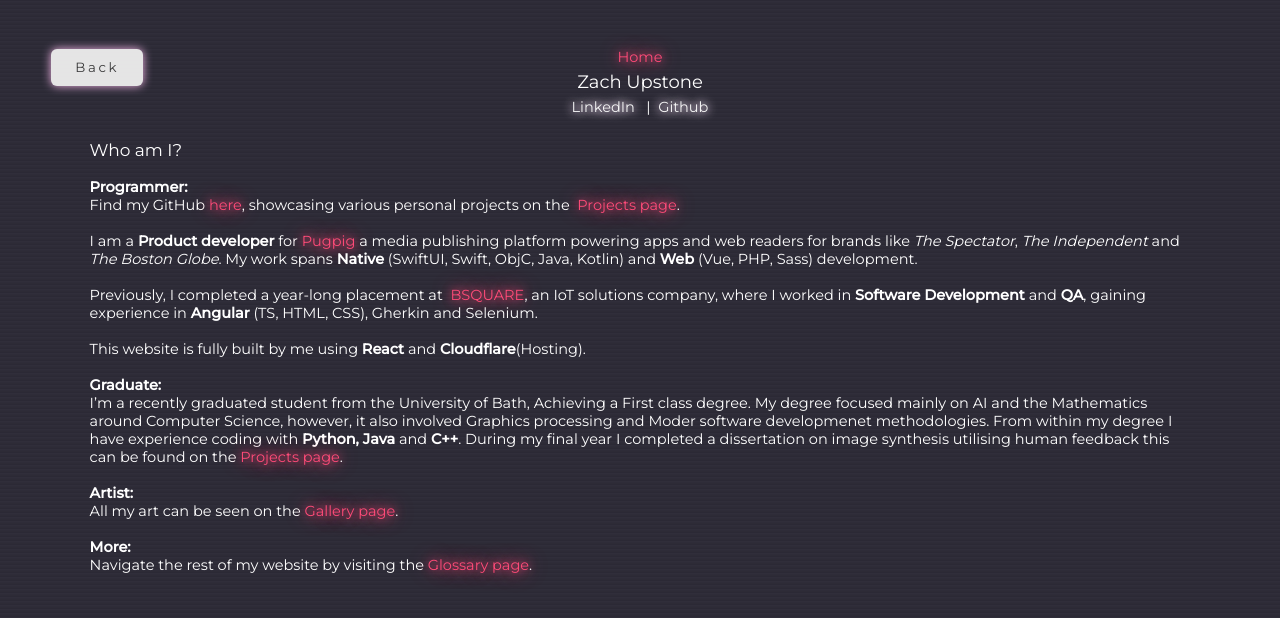
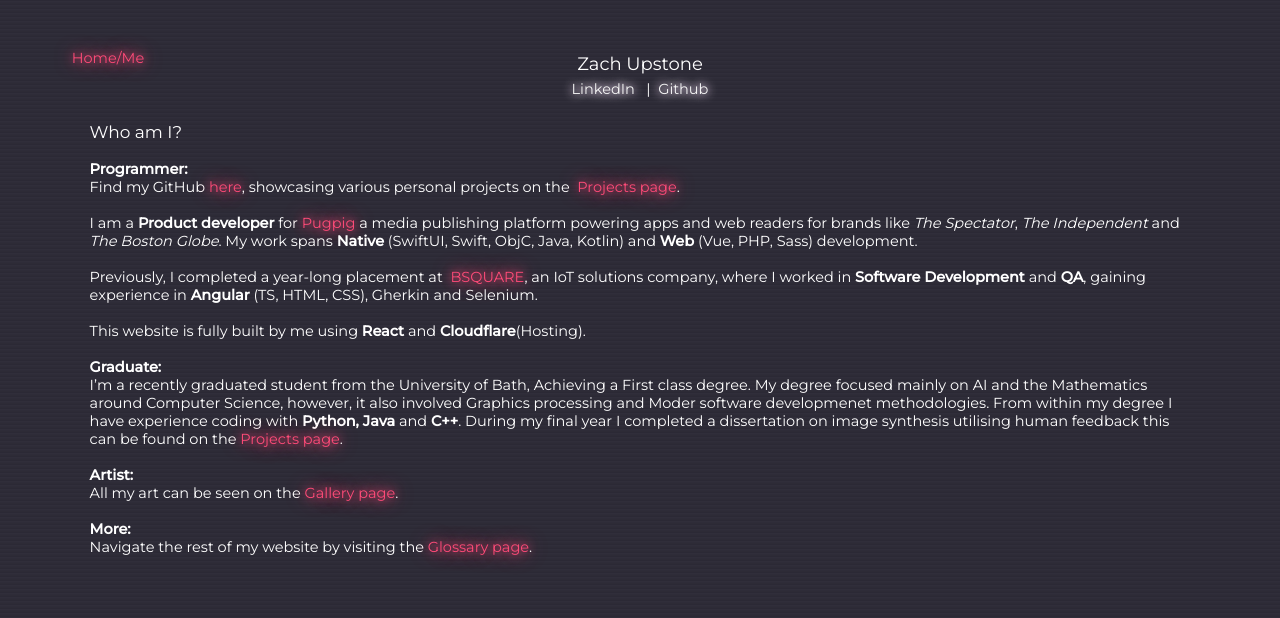
Before and after one commit to zu213/zupstn-website, a React (Create React App) app: page /#/me in a window 1280 px wide. Shown: the top 618 px of the page. Built offline with nearby package versions, Linux system fonts and the light colour scheme.

Commit message:
Componentized breadcrumbs

```diff
--- a/src/App.css
+++ b/src/App.css
@@ -112,6 +112,7 @@
   text-shadow:
     0 0 10px rgb(254, 75, 120),
     0 0 20px rgb(254, 75, 120);
+  color:rgb(254, 75, 120) !important;
 }
 
 .smallLink:link  {
@@ -131,19 +132,30 @@
   0 0 70px rgb(255, 20, 147);
 }
 
-.backButton, .smallBackButton {
+.backButton, .smallBackButton, .breadcrumbs {
   margin-top: 1px;
   left: 4%;
   position: absolute;
   display: inline-block;
 }
 
-.smallBackButton {
+.breadcrumbs {
+  position: absolute;
+}
+
+.crumbHolder {
+  text-align: left;
+  left: 4%;
+  width: 40%;
+  position: relative;
+}
+
+.smallBackButton, .backButton {
   display: none;
 }
 
 @media only screen and (max-width: 520px) {
-  .backButton {
+  .backButton, .breadcrumbs {
     display: none;
   }
 
--- a/src/App.js
+++ b/src/App.js
@@ -1,8 +1,8 @@
 
 // Normal imports
-import { Route, Routes, Link, useLocation, useNavigate, useNavigationType } from 'react-router-dom';
+import { Route, Routes, useLocation, useNavigate } from 'react-router-dom';
 import './App.css';
-import { BreadcrumbContext, BreadcrumbLink } from './BreadcrumbContext.js';
+import { BreadcrumbProvider, BreadcrumbLink, DropBreadcrumbs } from './BreadcrumbContext.js';
 import { useState, useEffect, useCallback,  } from 'react';
 
 // Page imports
@@ -32,7 +32,6 @@
   const defaultSmallBackButton = useCallback(() => (<button id="smallBackButton" className="smallBackButton" onClick={() => navigate(-1)}> &#60; </button>), [navigate]);
 
   var [backButton, setBackButton] = useState(defaultBackButton);
-  var [breadcrumbsList, setBreadcrumbsList] = useState(['/']);
   var [smallBackButton, setSmallBackButton] = useState(defaultSmallBackButton);
 
   // listeners
@@ -46,76 +45,13 @@
     }
   }, [location.pathname, defaultBackButton, defaultSmallBackButton]);
 
-  function useBackButton() {
-    const navigationType = useNavigationType(); // 'POP', 'PUSH', or 'REPLACE'
-
-    useEffect(() => {
-      if (navigationType === 'POP' && breadcrumbsList.length > 1) {
-        removeBreadcrumbsAfter(breadcrumbsList.length - 2);
-      }
-    }, [navigationType]);
-  }
-
-  useBackButton();
-
-
-  function useWindowWidth() {
-    const [width, setWidth] = useState(window.innerWidth);
-    useEffect(() => {
-      const onResize = () => setWidth(window.innerWidth);
-      window.addEventListener('resize', onResize);
-      return () => window.removeEventListener('resize', onResize);
-    }, []);
-    return width;
-  }
-
-  const DropBreadcrumbs = () => {
-
-    const width = 0.4 * useWindowWidth();
-    const allowedCrumbs = Math.floor(width / 60);
-
-    const processedCrumbs = breadcrumbsList.length > allowedCrumbs ? [breadcrumbsList[0], '...', ...breadcrumbsList.slice(-allowedCrumbs + 1)] : breadcrumbsList;
-
-    return (
-      <div className='breadcrumbs'>
-        {processedCrumbs.map((crumb, index) => (
-          <span>
-            {crumb === '...' ? '/...' :
-              <Link className='smallLink breadcrumb' to={crumb} onClick={() => removeBreadcrumbsAfter(index)}>
-                {crumb === '/' ? index === 0 ? 'Home' : '/Home' : processCrumbString(crumb)}
-              </Link>
-            }
-          </span>
-        ))}
-      </div>
-    );
-  };
-
-  function addBreadcrumb(newCrumb) {
-    setBreadcrumbsList(prevList => [...prevList, newCrumb]);
-  }
-
-  function removeBreadcrumbsAfter(index) {
-    setBreadcrumbsList(prevList => prevList.slice(0, index + 1));
-  }
-
-  function processCrumbString(crumb) {
-    if (!crumb) return '';
-
-    return crumb.replace(
-      /([a-zA-Z])/,
-      (match) => match.toUpperCase()
-    );
-  }
-
-
   return(
     <div id="all" className='app'>
-      <BreadcrumbContext.Provider value={{ breadcrumbsList, addBreadcrumb }}>
-        <div>
+      <BreadcrumbProvider>
+        <div className='crumbHolder'>
           {backButton}
           {smallBackButton}
-          {DropBreadcrumbs()}
+          <DropBreadcrumbs />
         </div>
         <Routes>
           <Route exact path='/' element={<Home/>} />
@@ -132,7 +68,7 @@
           <Route path='/glossary' element={<Glossary/>} />
           <Route path='*' element={<NotFound/>} />
         </Routes>
-      </BreadcrumbContext.Provider>
+      </BreadcrumbProvider>
     </div>
   );
 }
--- a/src/BreadcrumbContext.js
+++ b/src/BreadcrumbContext.js
@@ -1,5 +1,5 @@
-import { createContext, useContext } from 'react';
-import { Link } from 'react-router-dom';
+import { createContext, useContext, useState, useEffect, useRef } from 'react';
+import { Link, useNavigationType, useLocation } from 'react-router-dom';
 
 export const BreadcrumbContext = createContext();
 
@@ -7,6 +7,65 @@
   return useContext(BreadcrumbContext);
 }
 
+// contains all the state of the breadcrumbs
+export function BreadcrumbProvider({ children }) {
+
+  const location = useLocation();
+  const initialSet = location.pathname !== '/' ? ['/', location.pathname] : ['/'];
+  const [breadcrumbsList, setBreadcrumbsList] = useState(initialSet);
+
+  useEffect(() => {
+    const path = location.pathname; // or location.hash if using HashRouter
+    setBreadcrumbsList((prev) => [...prev, path]);
+  }, []);
+
+  function addBreadcrumb(newCrumb) {
+    setBreadcrumbsList(prevList => [...prevList, newCrumb]);
+  }
+
+  function removeBreadcrumbsAfter(index, addToLost=false) {
+    setBreadcrumbsList(prev => prev.slice(0, index + 1));
+  }
+
+  const value = {
+    breadcrumbsList,
+    addBreadcrumb,
+    removeBreadcrumbsAfter,
+    setBreadcrumbsList,
+  };
+
+  return (
+    <BreadcrumbContext.Provider value={value}>
+      {children}
+    </BreadcrumbContext.Provider>
+  );
+}
+
+// wtach window width for truncation
+export function useWindowWidth() {
+  const [width, setWidth] = useState(typeof window !== 'undefined' ? window.innerWidth : 1024);
+  useEffect(() => {
+    const onResize = () => setWidth(window.innerWidth);
+    window.addEventListener('resize', onResize);
+    return () => window.removeEventListener('resize', onResize);
+  }, []);
+  return width;
+}
+
+// Detect back/forward navigation
+export function useBackButton(popHandler) {
+  const location = useLocation();
+  const navigationType = useNavigationType(); // 'POP' | 'PUSH' | 'REPLACE'
+
+  // run when navigationType or location.key changes
+  useEffect(() => {
+    if (navigationType === 'POP') {
+      popHandler();
+    }
+  }, [navigationType, location]);
+}
+
+// External breadcrumb link to add to list
 export function BreadcrumbLink({ to, crumbLabel, children, ...props }) {
   const { addBreadcrumb } = useBreadcrumbs();
 
@@ -20,3 +79,67 @@
     </Link>
   );
 }
+
+function processCrumbString(crumb) {
+  if (!crumb) return '';
+  if(crumb == '/cv') return '/CV';
+
+  return crumb.replace(
+    /([a-zA-Z])/,
+    (match) => match.toUpperCase()
+  );
+}
+
+// Breadcrumb UI component
+export function DropBreadcrumbs() {
+  const { breadcrumbsList, removeBreadcrumbsAfter } = useBreadcrumbs();
+  const width = 0.4 * useWindowWidth();
+  const approxCrumbWidth = 60; // px for breadcrumb length
+  const allowedCrumbs = Math.max(2, Math.floor(width / approxCrumbWidth));
+
+  const processedCrumbs =
+    breadcrumbsList.length > allowedCrumbs
+      ? [breadcrumbsList[0], '...', ...breadcrumbsList.slice(-(allowedCrumbs - 1))]
+      : breadcrumbsList;
+
+
+  useBackButton(
+    () => {
+      if (breadcrumbsList.length > 1) {
+        removeBreadcrumbsAfter(breadcrumbsList.length - 2, true);
+      }
+    });
+
+  if(processCrumbString.length < 2 && window.location.hash === '#/') return;
+
+  return (
+    <nav className="breadcrumbs" aria-label="Breadcrumb">
+      {processedCrumbs.map((crumb, idx) => {
+        const key = `${String(crumb)}-${idx}`;
+
+        if (crumb === '...') {
+          return (
+            <span className="smallLink" key={key}>
+              /&hellip;
+            </span>
+          );
+        }
+
+        const to = crumb === '/' ? '/' : (crumb.startsWith('/') ? crumb : `/${crumb}`);
+        const label = crumb === '/' ? `${idx === 0 ? '' : '/'}Home` : processCrumbString(crumb);
+
+        return (
+          <span key={key}>
+            <Link
+              className="smallLink"
+              to={to}
+              onClick={() => removeBreadcrumbsAfter(idx)}
+            >
+              {label}
+            </Link>
+          </span>
+        );
+      })}
+    </nav>
+  );
+}
```
